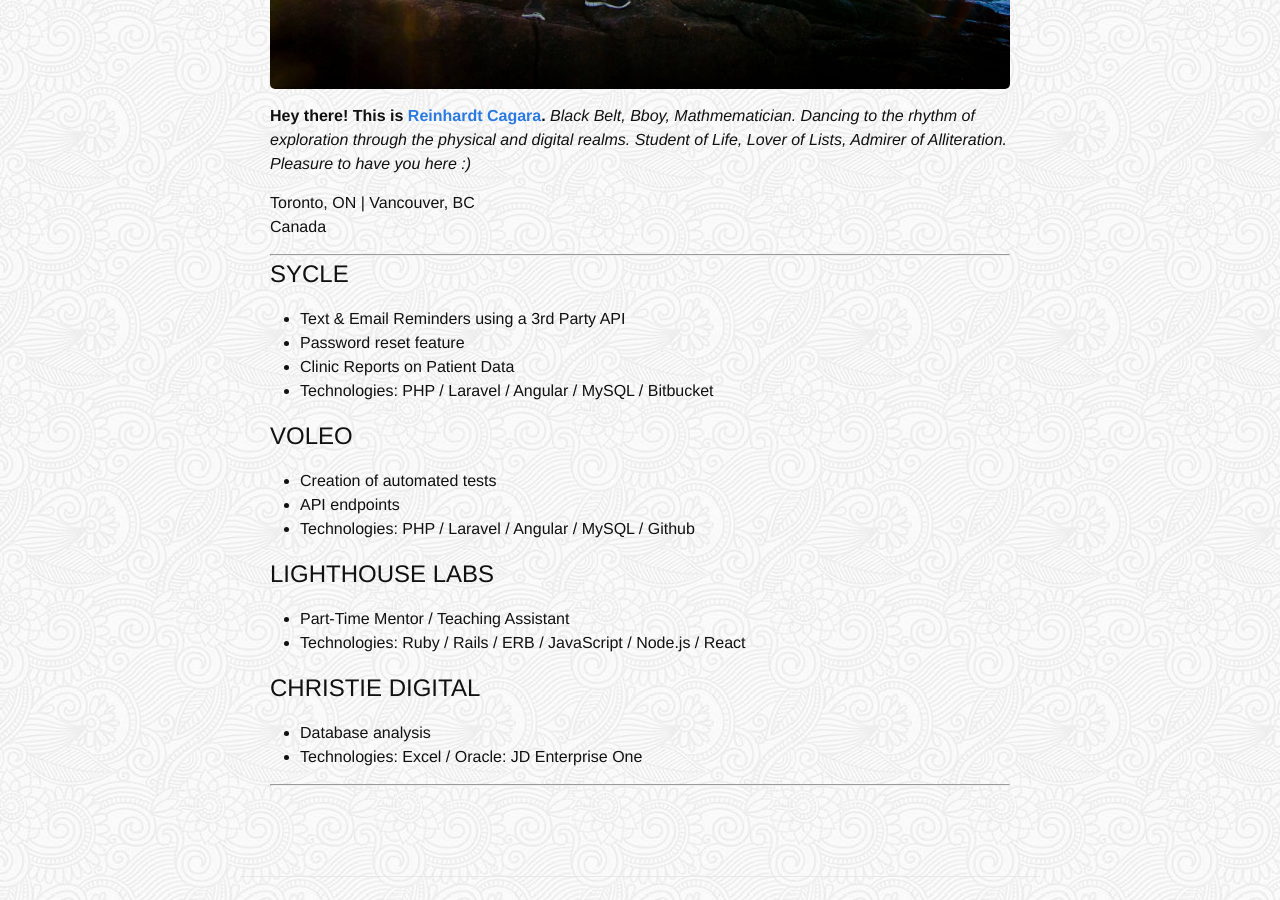
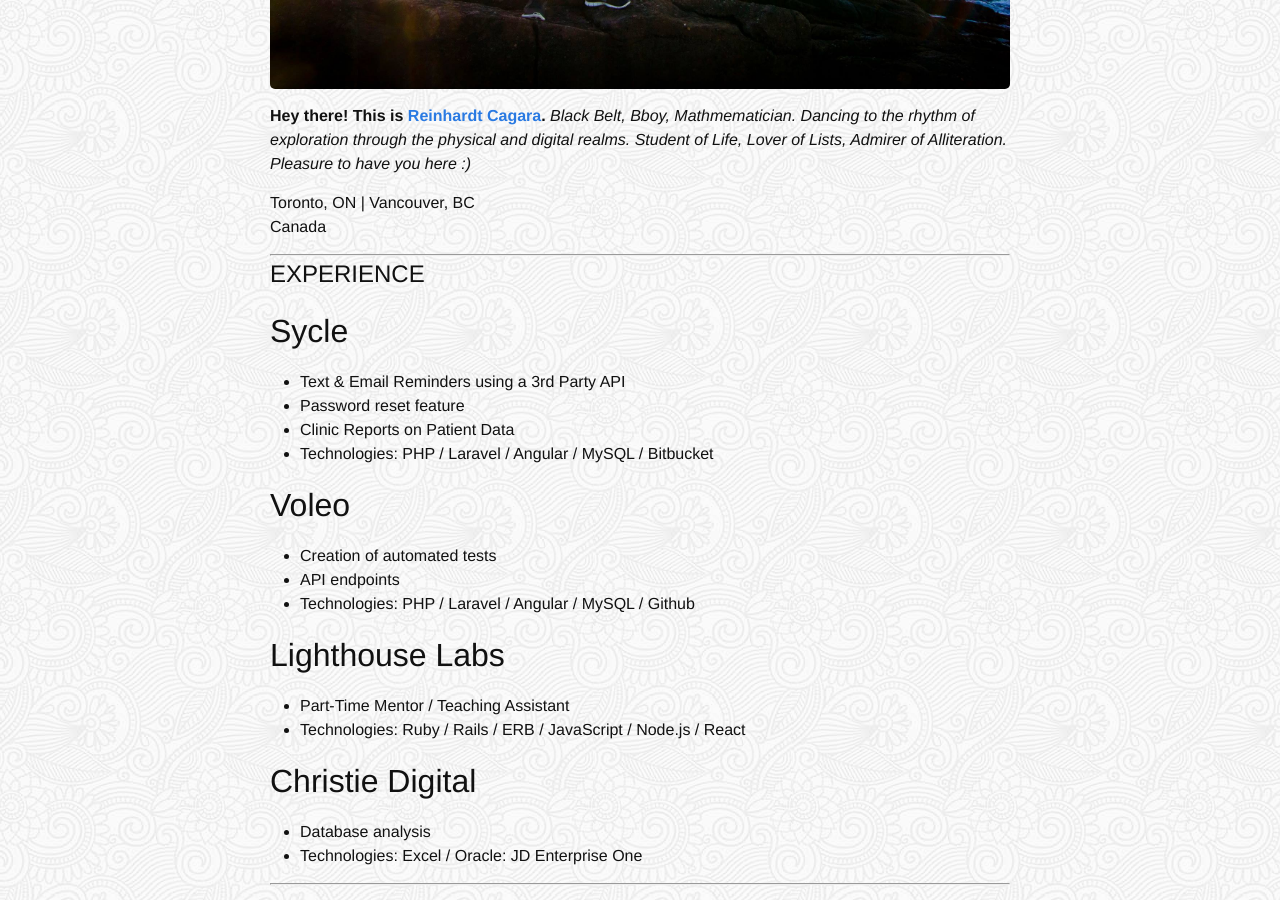
Before and after one commit to reinhardt021/reinhardt021.github.io, a Jekyll site: the page built from about.md, in a window 1280 px wide and 900 px high, scrolled down 491 px. Built offline with Jekyll 4.4.1, drawn with Linux system fonts in a browser that asks for light colours.

Commit message:
styling fix

```diff
--- a/about.md
+++ b/about.md
@@ -14,22 +14,24 @@ Canada
 
 ---------
 
-# SYCLE
+# EXPERIENCE
+
+## Sycle
 - Text & Email Reminders using a 3rd Party API
 - Password reset feature
 - Clinic Reports on Patient Data
 - Technologies: PHP / Laravel / Angular / MySQL / Bitbucket
 
-# VOLEO
+## Voleo
 - Creation of automated tests
 - API endpoints
 - Technologies: PHP / Laravel / Angular / MySQL / Github
 
-# LIGHTHOUSE LABS
+## Lighthouse Labs
 - Part-Time Mentor / Teaching Assistant
 - Technologies: Ruby / Rails / ERB / JavaScript / Node.js / React
 
-# CHRISTIE DIGITAL
+## Christie Digital
 - Database analysis
 - Technologies: Excel / Oracle: JD Enterprise One
 
```
